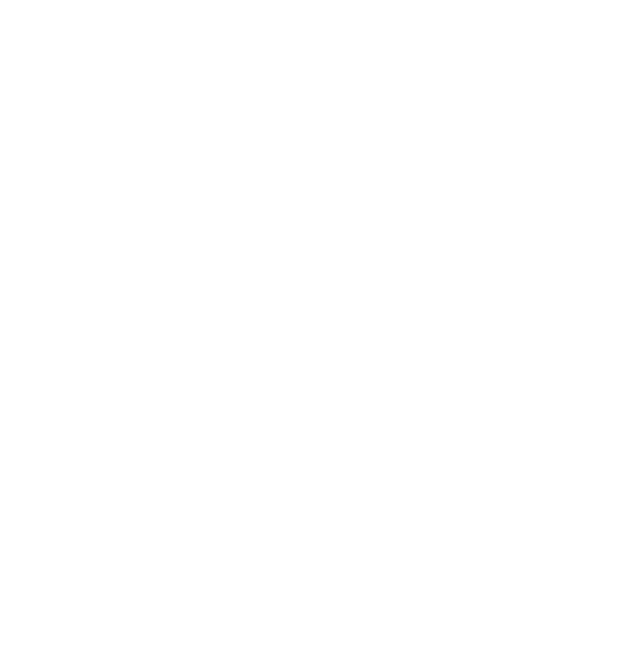
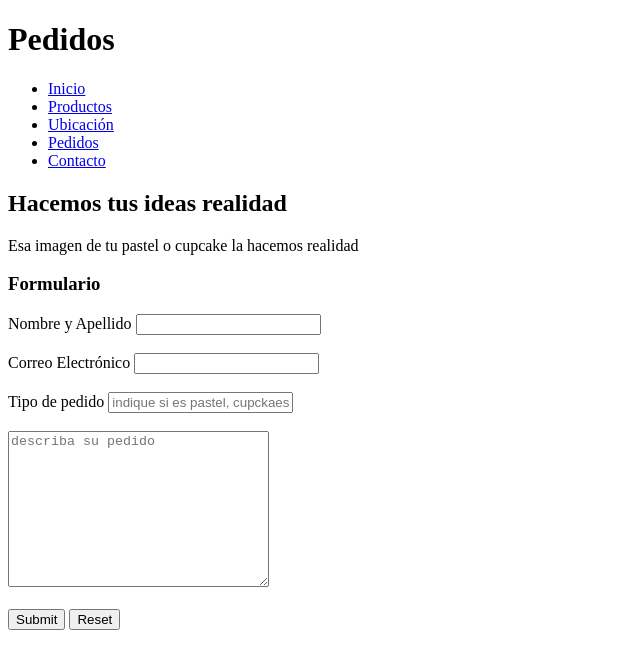
Before and after one commit to danymilk/EnPanArte, a plain HTML site: page html/pedidos.html in a window 1280 px wide. Shown: the whole page, without its empty margins (0-640 px from the left). Drawn offline with Linux system fonts and the light colour scheme.

Commit message:
se crearon los html de contaco, pedido y productos

```diff
--- a/html/pedidos.html
+++ b/html/pedidos.html
@@ -0,0 +1,45 @@
+<!DOCTYPE html>
+<html lang="en">
+<head>
+    <meta charset="UTF-8">
+    <meta http-equiv="X-UA-Compatible" content="IE=edge">
+    <meta name="viewport" content="width=device-width, initial-scale=1.0">
+    <title>En Pan Arte</title>
+    <!-- mi css -->
+    <link rel="stylesheet" href="../css/estilo.css">
+</head>
+<body>
+    <header>
+        <h1>Pedidos</h1>
+        <nav>
+            <ul>
+                <li><a href="../index.html">Inicio</a></li>
+                <li><a href="productos.html">Productos</a></li>
+                <li><a href="ubicación.html">Ubicación</a></li>
+                <li><a href="pedidos.html">Pedidos</a></li>
+                <li><a href="contacto.html">Contacto</a></li>
+            </ul>
+        </nav>
+    </header>
+    <main>
+        <h2>Hacemos tus ideas realidad</h2>
+        <p>Esa imagen de tu pastel o cupcake la hacemos realidad</p>
+    </main>
+    <h3>Formulario</h3>
+    <form>
+        <label for="Nombreyapellido">Nombre y Apellido</label>
+        <input id="nombreyapellido"  type="text">
+        <br><br>
+        <label for="correoelectrónico">Correo Electrónico</label>
+        <input id="correoelectrónico"type="text">
+        <br><br>
+        <label for="tipodepedido">Tipo de pedido</label>
+        <input type="text"placeholder="indique si es pastel, cupckaes, galletas o pan">
+        <br><br>
+        <textarea name="" id="" cols="30" rows="10"placeholder="describa su pedido"></textarea>
+        <br><br>
+<input type="submit">
+<input type="reset">
+    </form>
+</body>
+</html>
```
Also changed, not shown: html/contacto.html (+8 -2 lines), html/productos.html (+25 -0 lines).
